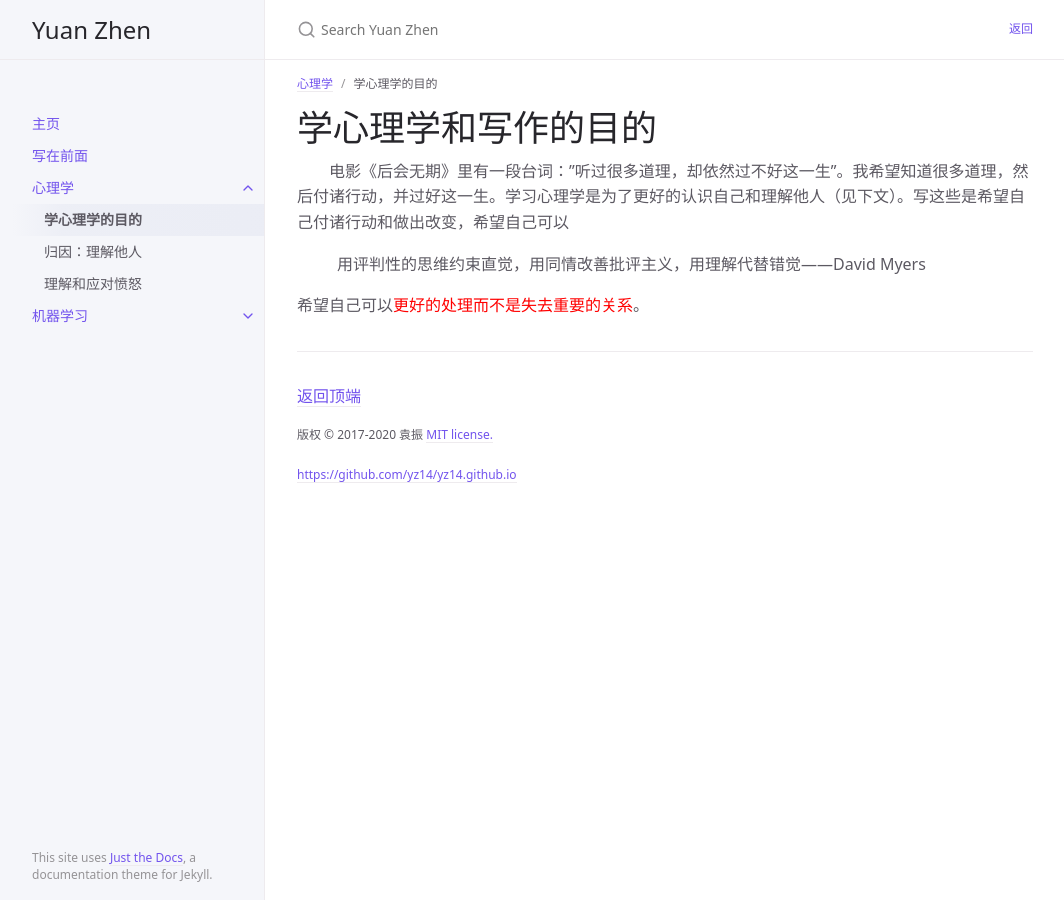
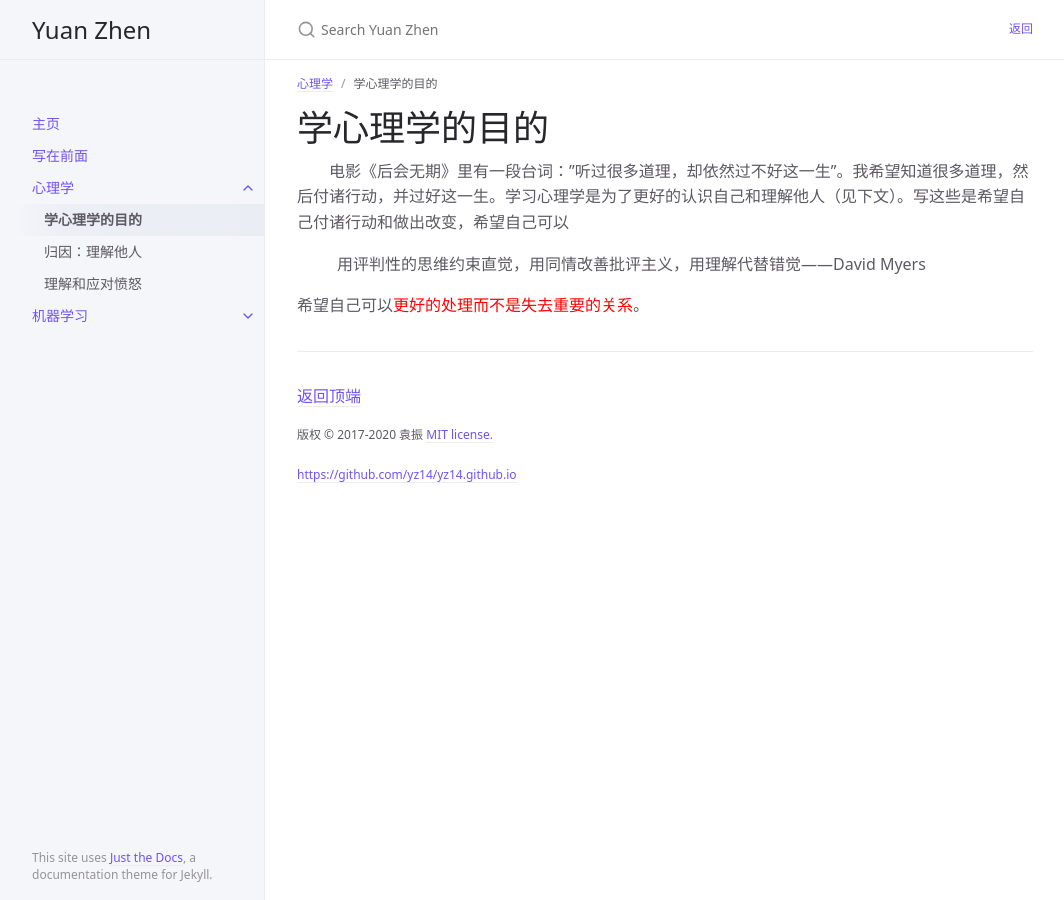
Before and after one commit to yz14/main, a Jekyll site: the page built from docs/psy/1.md, in a window 1280 px wide. Shown: the whole page, without its empty margins (107-1171 px from the left). Built offline with Jekyll 4.4.1, drawn with Linux system fonts in a browser that asks for light colours.

Commit message:
Update 1.md

```diff
--- a/docs/psy/1.md
+++ b/docs/psy/1.md
@@ -5,7 +5,7 @@ parent: 心理学
 nav_order: 1
 ---
 
-# 学心理学和写作的目的
+# 学心理学的目的
 
 &emsp;&emsp;电影《后会无期》里有一段台词："听过很多道理，却依然过不好这一生"。我希望知道很多道理，然后付诸行动，并过好这一生。学习心理学是为了更好的认识自己和理解他人（见下文）。写这些是希望自己付诸行动和做出改变，希望自己可以
 >用评判性的思维约束直觉，用同情改善批评主义，用理解代替错觉——David Myers
```
